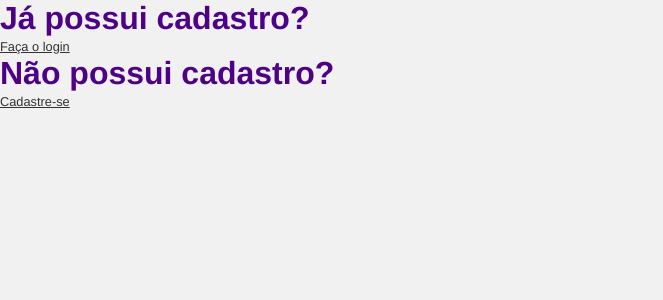
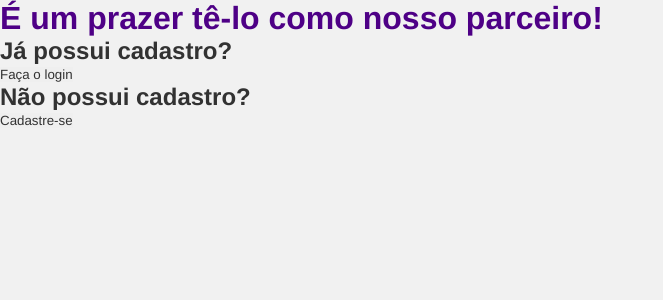
Before and after one commit to Deyvisu/PROJETO-FINAL, a Flask app: page /CadastroLojaLogin in a window 1280 px wide. Shown: the top 300 px of the page, without its empty margins (0-663 px from the left). Run offline with Flask 2, Linux system fonts and the light colour scheme; some libraries are stand-ins or nearby versions.

Commit message:
Update CadastroLojaLogin.html

```diff
--- a/Projeto Final/templates/CadastroLojaLogin.html
+++ b/Projeto Final/templates/CadastroLojaLogin.html
@@ -3,14 +3,16 @@
 <head>
     <meta charset="UTF-8">
     <link rel="stylesheet" type="text/css" href="{{ url_for('static',filename='css/style.css')}}">
+    <link rel="icon" href="{{ url_for('static',filename='img/icon1.png')}}">
     <title>Verificação</title>
 </head>
 <body>
-    <div id="verificacao-container">
-    <h1>Já possui cadastro?</h1>
-    <a href = "/LoginUsuario">Faça o login</a>
-    <h1>Não possui cadastro?</h1>
-    <a href = "/CadastroUsuario">Cadastre-se</a>
+    <div id="direcionamento-container">
+    <h1>É um prazer tê-lo como nosso parceiro!</h1>
+    <h2 class="loginid">Já possui cadastro?</h2>
+    <a href = "/LoginUsuario"><button type="submit" class="botaocadastroloja">Faça o login</button></a>
+    <h2 class="loginid">Não possui cadastro?</h2>
+    <a href = "/CadastroUsuario"><button type="submit" class="botaocadastroloja">Cadastre-se</button></a>
 
 </body>
 
```
